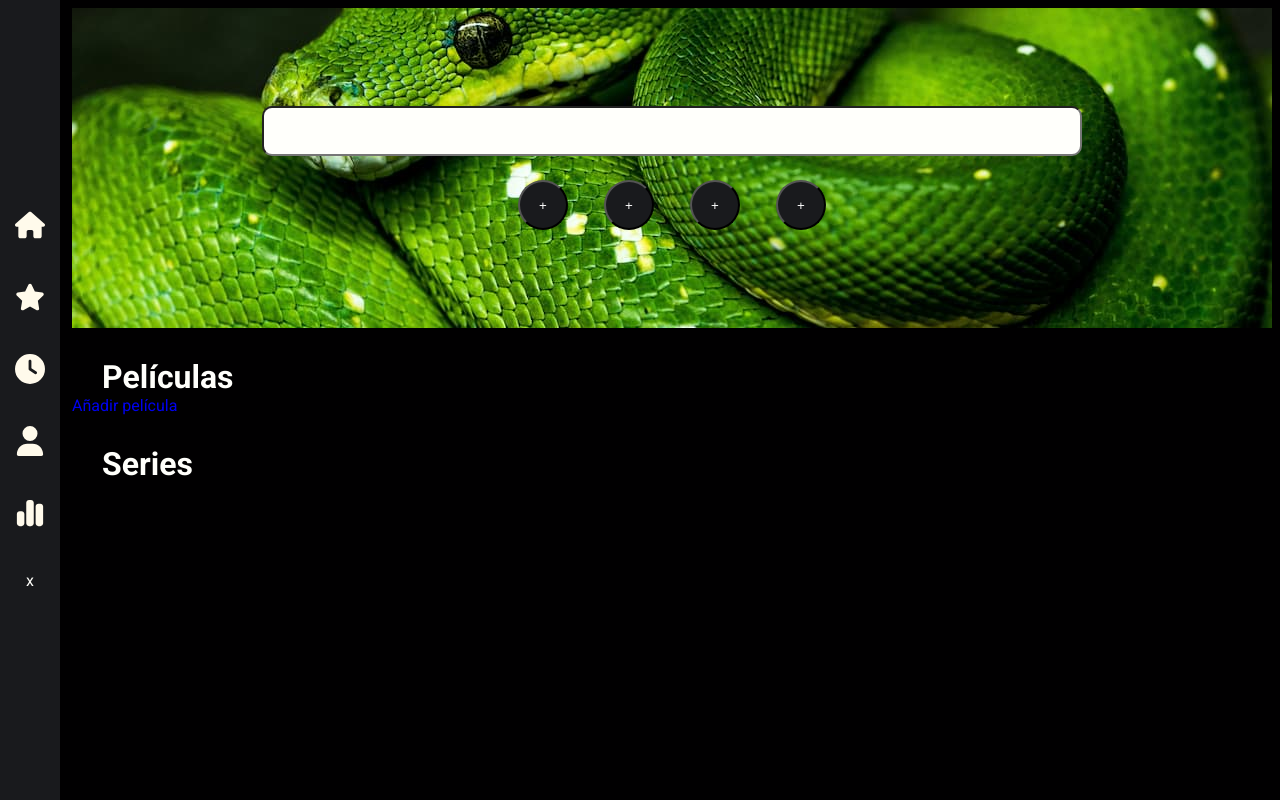
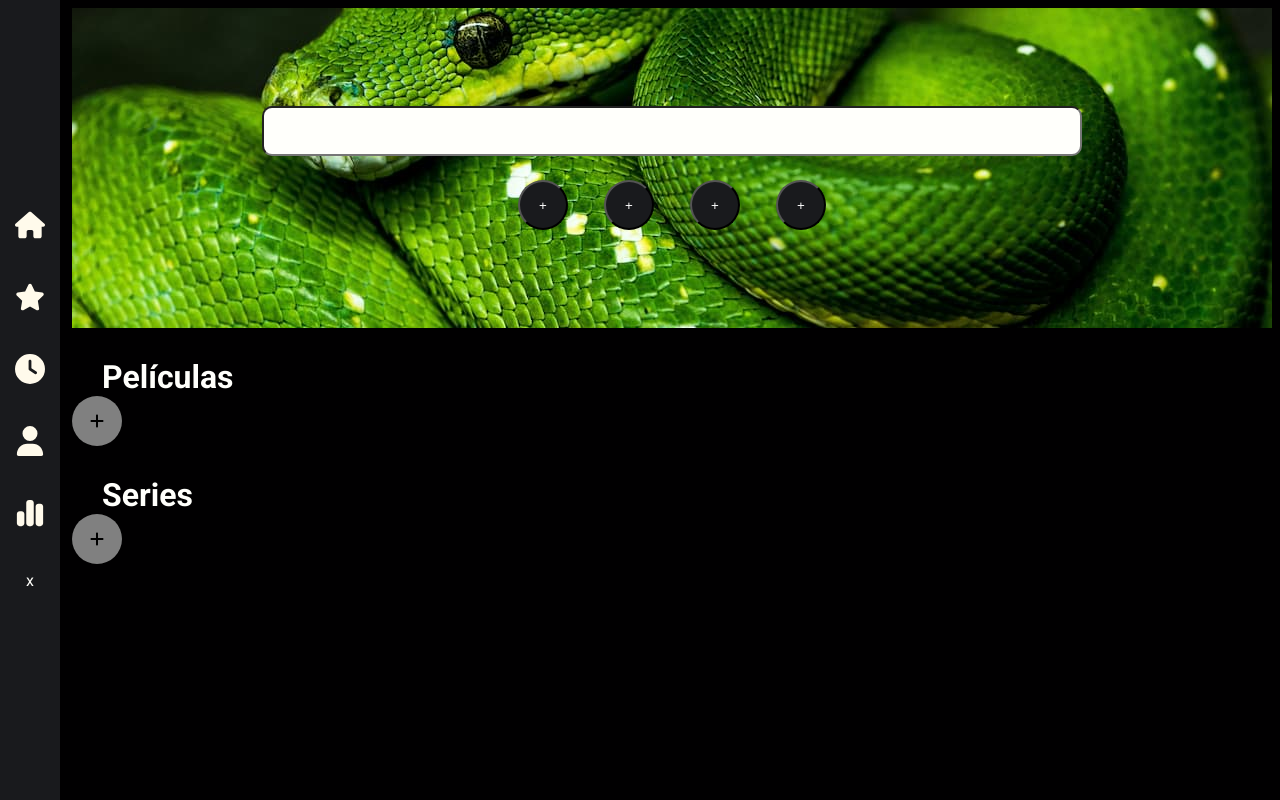
Before and after one commit to AdrianRgGit/tokio_final_project, a Django app: page / in a window 1280 px wide. Run offline with Django 5.2, Linux system fonts and the light colour scheme; data that the repository does not hold is empty.

Commit message:
estilo dado a añadir película

```diff
--- a/content/views.py
+++ b/content/views.py
@@ -19,7 +19,6 @@ class MovieDetailView(DetailView):
 
 class MovieCreateView(CreateView):
     model = Movie
-    # fields = ["title", "genre", "director", "duration", "image", "description", "release_date"]
     form_class = MovieForm
     success_url = reverse_lazy('home')
 
--- a/core/static/core/home.css
+++ b/core/static/core/home.css
@@ -101,3 +101,18 @@
   color: #666;
   margin: 0;
 }
+
+.add-content-container{
+   display: flex;
+   align-items: center;
+}
+
+.add-content {
+  height: 50px;
+  width: 50px;
+  background-color: gray;
+  border-radius: 100%;
+  display: flex;
+  justify-content: center;
+  align-items: center;
+}
--- a/core/templates/core/home.html
+++ b/core/templates/core/home.html
@@ -32,9 +32,15 @@
         </a>
     </div>
     {% endfor %}
-    <div>
-        <a href="{% url 'create_movie' %}">Añadir película</a>
+
+    <div class="add-content-container">
+        <a href="{% url 'create_movie' %}" class="add-content">
+            <svg xmlns="http://www.w3.org/2000/svg" height="16" width="14" viewBox="0 0 448 512">
+                <path d="M256 80c0-17.7-14.3-32-32-32s-32 14.3-32 32V224H48c-17.7 0-32 14.3-32 32s14.3 32 32 32H192V432c0 17.7 14.3 32 32 32s32-14.3 32-32V288H400c17.7 0 32-14.3 32-32s-14.3-32-32-32H256V80z"/>
+            </svg>
+        </a>
     </div>
+
 </section>
 
 
@@ -52,5 +58,13 @@
         </a>
     </div>
     {% endfor %}
+
+    <div class="add-content-container">
+        <a href="{% url 'create_movie' %}" class="add-content">
+            <svg xmlns="http://www.w3.org/2000/svg" height="16" width="14" viewBox="0 0 448 512">
+                <path d="M256 80c0-17.7-14.3-32-32-32s-32 14.3-32 32V224H48c-17.7 0-32 14.3-32 32s14.3 32 32 32H192V432c0 17.7 14.3 32 32 32s32-14.3 32-32V288H400c17.7 0 32-14.3 32-32s-14.3-32-32-32H256V80z"/>
+            </svg>
+        </a>
+    </div>
 </section>
 {% endblock %}
```
Also changed, not shown: media/movies/portfolio_SaAuILR.png (added), media/movies/portfolio_WJfWaux.png (added).
